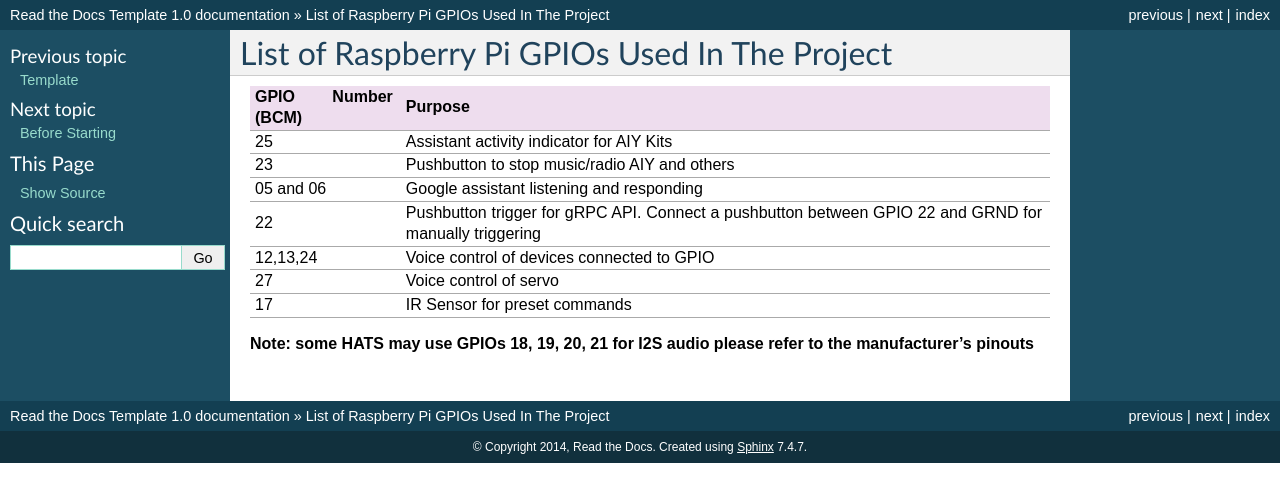
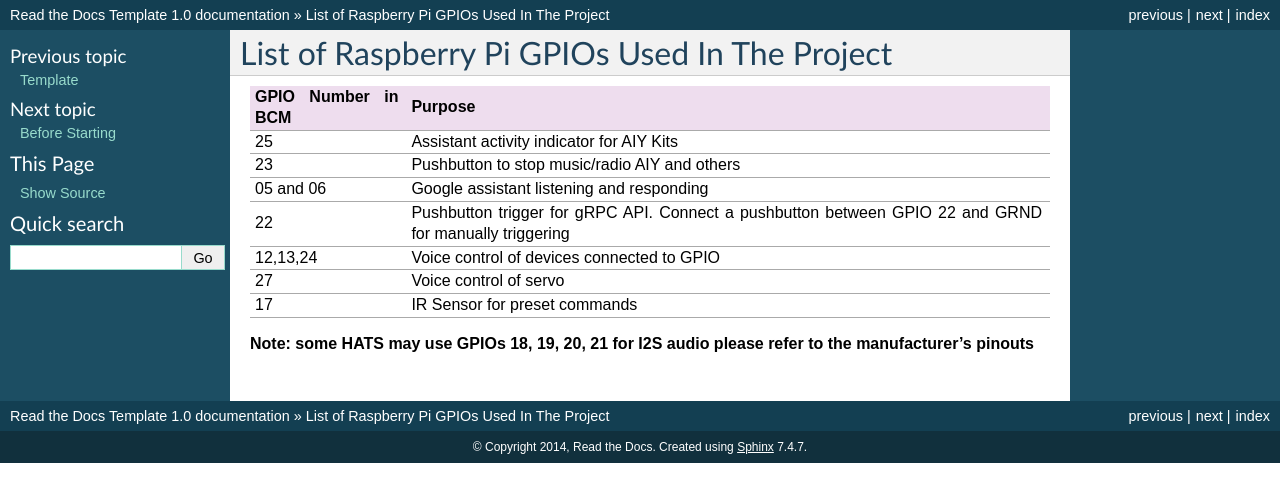
Before and after one commit to shivasiddharth/GassistPi-Documentation, a Sphinx documentation site: the page built from docs/rpigpios.rst, in a window 1280 px wide. Shown: the top 502 px of the page. Built offline with Sphinx 7.4.7, drawn with Linux system fonts in a browser that asks for light colours.

```diff
--- a/docs/rpigpios.rst
+++ b/docs/rpigpios.rst
@@ -4,7 +4,7 @@ List of Raspberry Pi GPIOs Used In The Project
 
 
 +-------------------+-----------------------------------------------------------------------+
-| GPIO Number (BCM) | Purpose                                                               |
+| GPIO Number in BCM| Purpose                                                               |
 +===================+=======================================================================+
 | 25                | Assistant activity indicator for AIY Kits                             |
 +-------------------+-----------------------------------------------------------------------+
```
